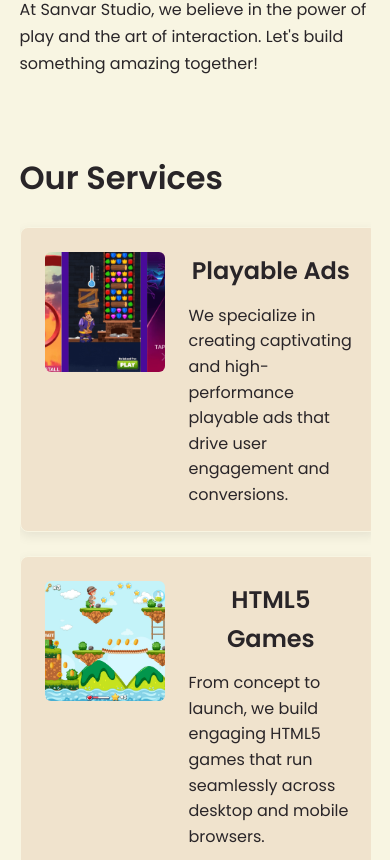
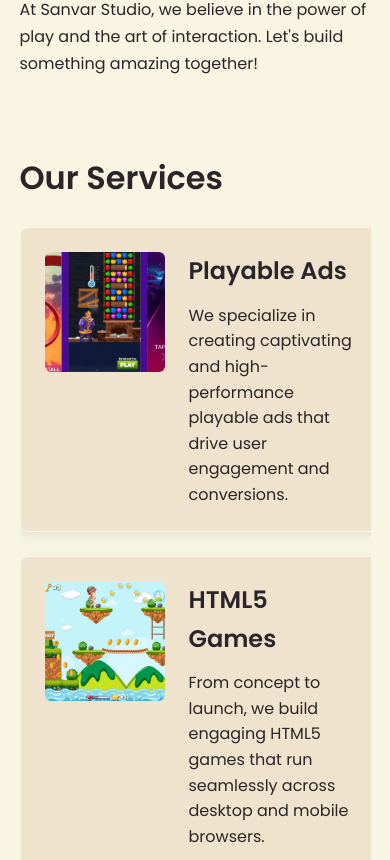
Before and after one commit to skunal148/sanvarstudio, a React (Vite) app: page / in a window 390 px wide. Shown: the part 1140-2000 px from the top of the page. Built offline with nearby package versions, Linux system fonts and the light colour scheme.

Commit message:
left align

```diff
--- a/src/App.css
+++ b/src/App.css
@@ -369,8 +369,8 @@
   .content-section{
     width: 90%;
     align-items: center;
-    text-align: center;
-    justify-content: center;
+    text-align: left;
+    justify-content: flex-start;
     margin:auto;
     overflow-x: hidden;
   }
```
